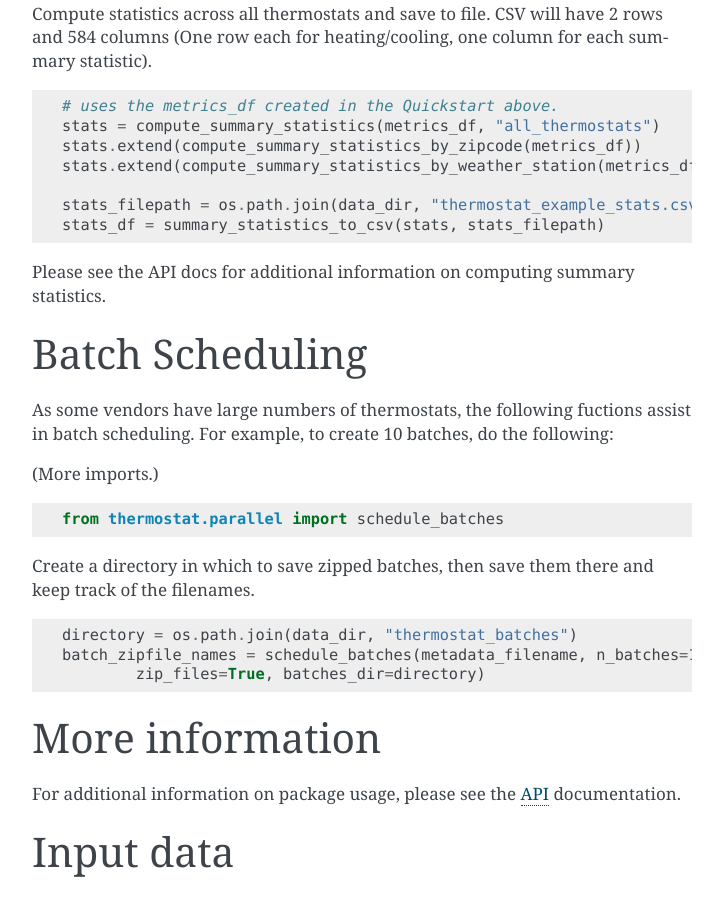
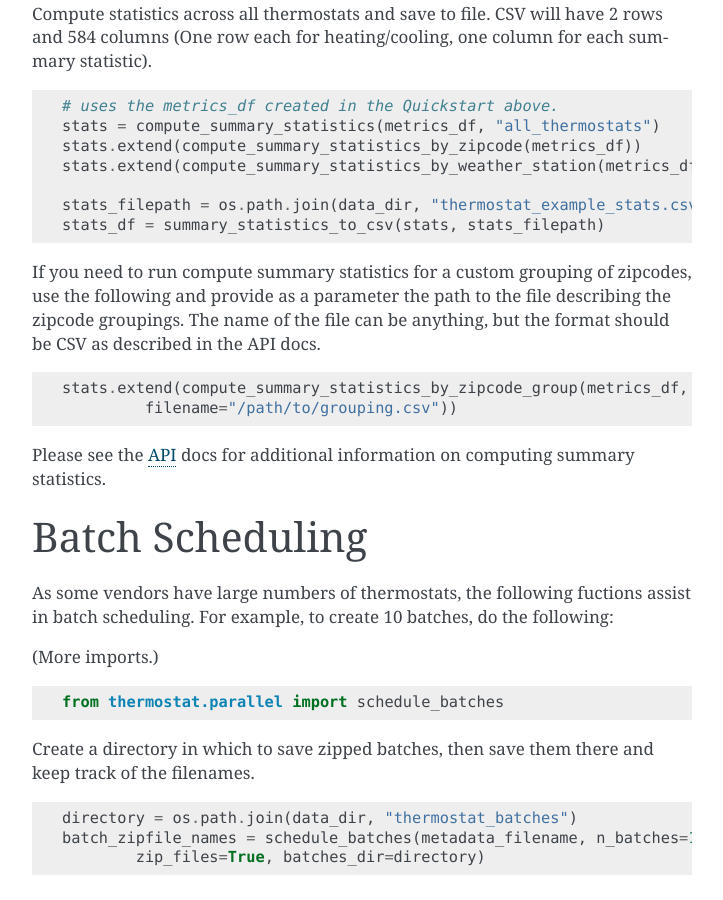
Before and after one commit to EPAENERGYSTAR/epathermostat, a Sphinx documentation site: the page built from docs/tutorial.rst, in a window 1280 px wide and 900 px high, scrolled down 1982 px. Shown: the whole window, without its empty margins (388-1111 px from the left). Built offline with Sphinx 7.4.7, drawn with Linux system fonts in a browser that asks for light colours; some of the changed text lies outside the part shown.

Commit message:
Update docs - additional description of input formats

```diff
--- a/docs/tutorial.rst
+++ b/docs/tutorial.rst
@@ -118,8 +118,18 @@
     stats_filepath = os.path.join(data_dir, "thermostat_example_stats.csv")
     stats_df = summary_statistics_to_csv(stats, stats_filepath)
 
-Please see the API docs for additional information on computing summary
-statistics.
+If you need to run compute summary statistics for a custom grouping of
+zipcodes, use the following and provide as a parameter the path to the
+file describing the zipcode groupings. The name of the file can be anything,
+but the format should be CSV as described in the API docs.
+
+.. code-block:: python
+
+    stats.extend(compute_summary_statistics_by_zipcode_group(metrics_df,
+             filename="/path/to/grouping.csv"))
+
+Please see the :ref:`thermostat-api` docs for additional information
+on computing summary statistics.
 
 Batch Scheduling
 ================
@@ -194,7 +204,7 @@
 :code:`thermostat_id`        Uniquely identifying marker for the thermostat.
 :code:`date`                 Date of this set of readings. (YYYY-MM-DD).
 :code:`cool_runtime`         Daily runtime of cooling equipment (seconds).
-:code:`heat_runtime`         Daily runtime of heating equipment (seconds).
+:code:`heat_runtime`         Daily runtime of heating equipment (seconds). [#]_
 :code:`auxiliary_heat_HH`    Hourly runtime of auxiliary heat equipment (seconds; HH=00-23).
 :code:`emergency_heat_HH`    Hourly runtime of emergency heat equipment (seconds; HH=00-23).
 :code:`temp_in_HH`           Hourly average conditioned space temperature over the period of the reading (seconds; HH=00-23).
@@ -204,6 +214,11 @@
 
 - Each row should correspond to a single hourly reading from a thermostat.
 - Nulls should be specified by leaving the field blank.
+- Zero values should be specified as 0, rather than as blank.
+- If data is missing for a particular row of one column, data should still be
+  provided for other columns in that row. For example, if runtime is missing
+  for a particular date, please still provide indoor conditioned space
+  temperature and setpoints for that date, if available.
 - Runtimes should be specified in seconds and should be less than or equal to
   86400 s (1 day).
 - Dates should be specified in the ISO 8601 date format (e.g. :code:`2015-05-19`).
@@ -232,6 +247,10 @@
    the bounds of the heating and cooling season over which metrics will be
    computed. For more information on the mapping between ZIP codes and
    weather stations, please see the `eemeter.location <http://eemeter.readthedocs.org/en/latest/eemeter.html#module-eemeter.location>`_ package.
+
+.. [#] Should not include runtime for auxiliary or emergency heat - this should
+   be provided separately in the columns `emergency_heat_HH` and
+   `auxiliary_heat_HH`.
 
 
 .. _thermostat-output:
```
Also changed, not shown: 1 other file.
